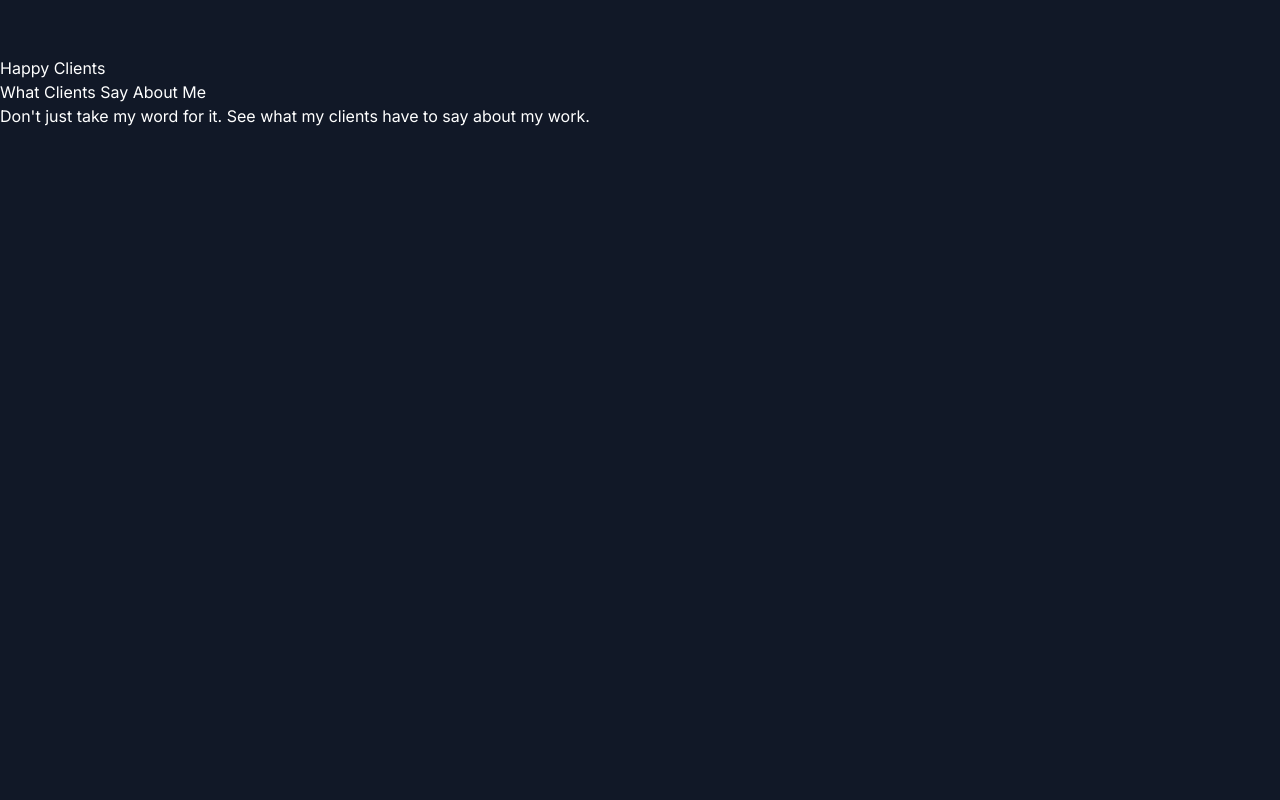
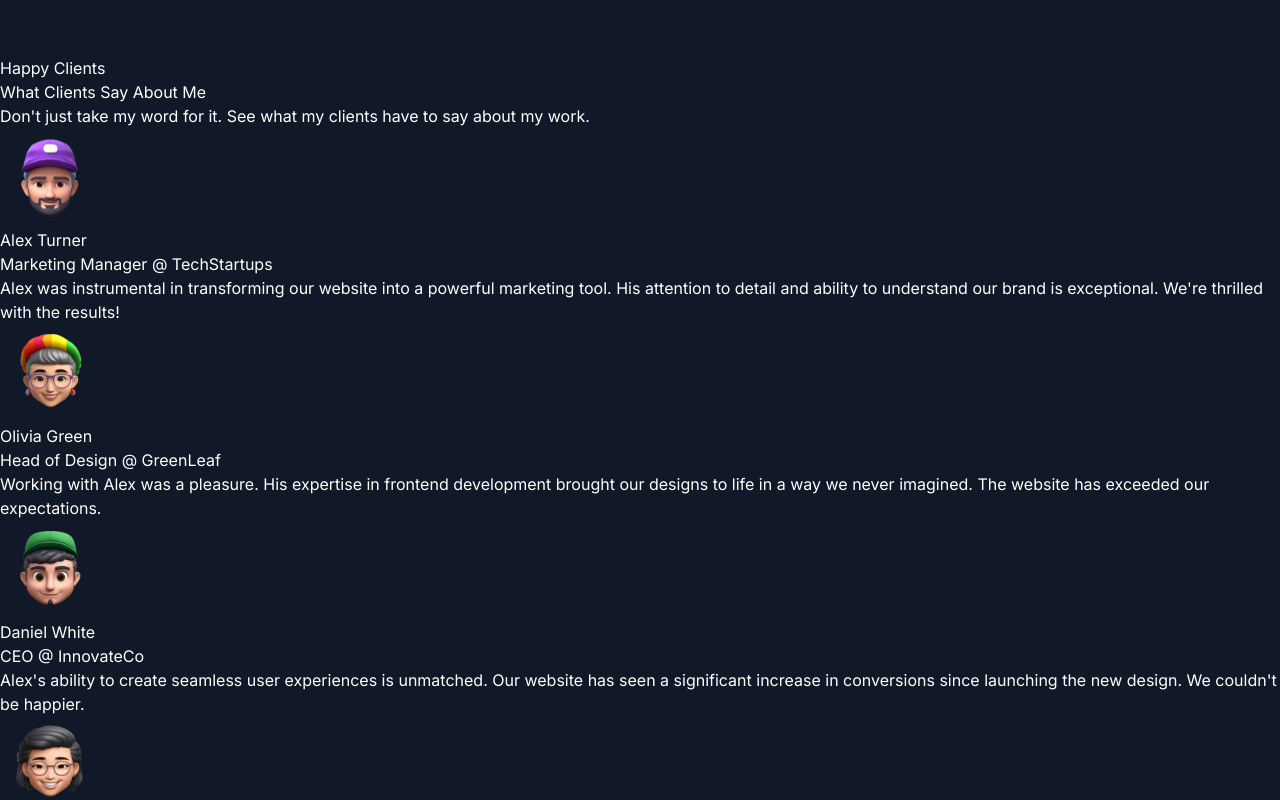
Before and after one commit to MorhafGhziel/frontend-tribe-portofolio, a Next.js app: page / in a window 1280 px wide. Shown: the part 3140-3940 px from the top of the page. Before the commit the page ends 3268 px from the top, so only its background shows below. Built offline with nearby package versions, Linux system fonts and the light colour scheme; a web font is replaced by a local one.

Commit message:
added the map

```diff
--- a/src/sections/Testimonials.tsx
+++ b/src/sections/Testimonials.tsx
@@ -3,6 +3,7 @@ import memojiAvatar2 from "@/assets/images/memoji-avatar-2.png";
 import memojiAvatar3 from "@/assets/images/memoji-avatar-3.png";
 import memojiAvatar4 from "@/assets/images/memoji-avatar-4.png";
 import memojiAvatar5 from "@/assets/images/memoji-avatar-5.png";
+import Image from "next/image";
 
 const testimonials = [
   {
@@ -48,7 +49,12 @@ export const TestimonialsSection = () => {
       </p>
       <div>
         {testimonials.map((testimonial) => (
-          <div key={testimonial.name}></div>
+          <div key={testimonial.name}>
+            <Image src={testimonial.avatar} alt={testimonial.name} />
+            <div>{testimonial.name}</div>
+            <div>{testimonial.position}</div>
+            <div>{testimonial.text}</div>
+          </div>
         ))}
       </div>
     </div>
```
